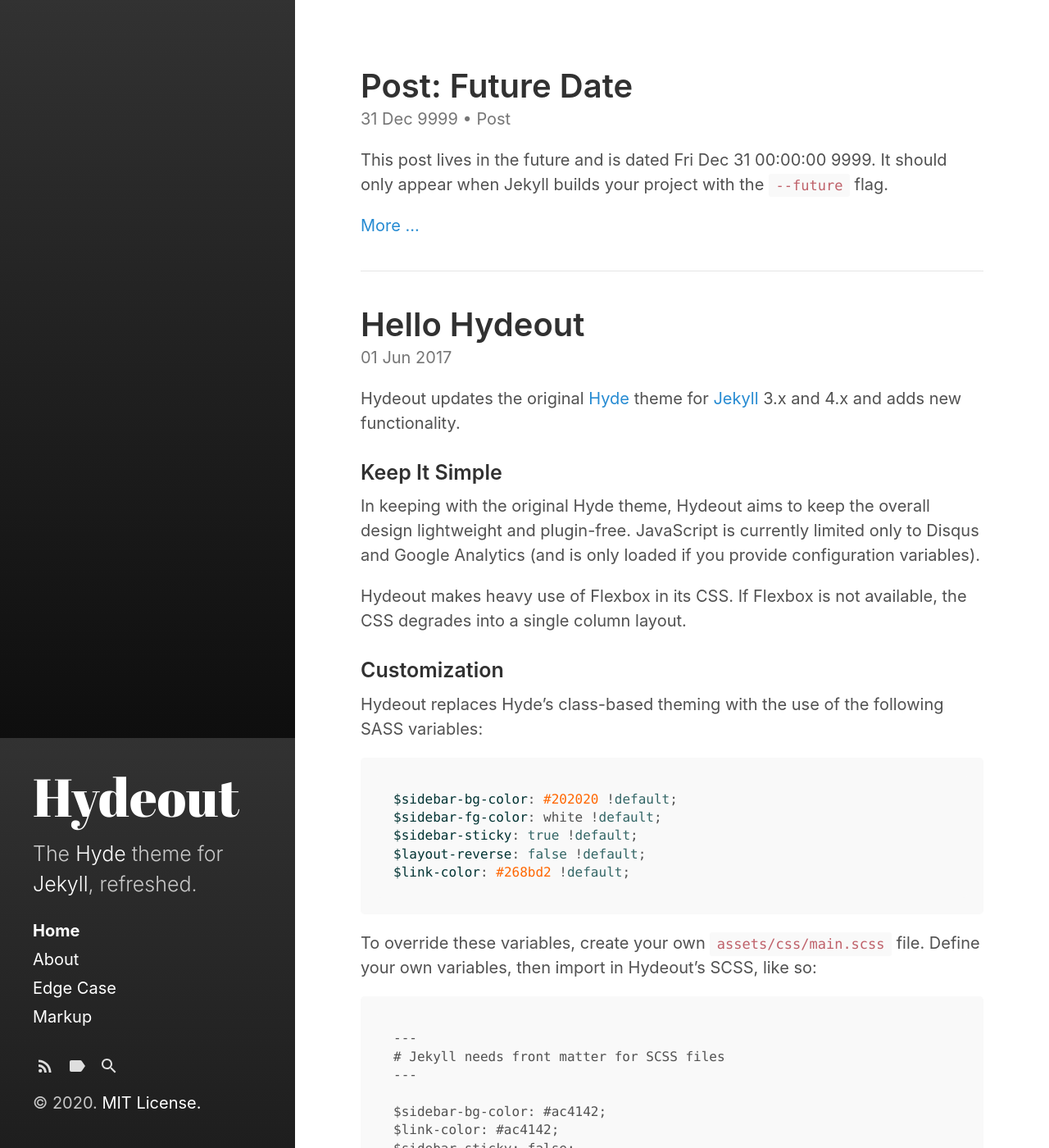
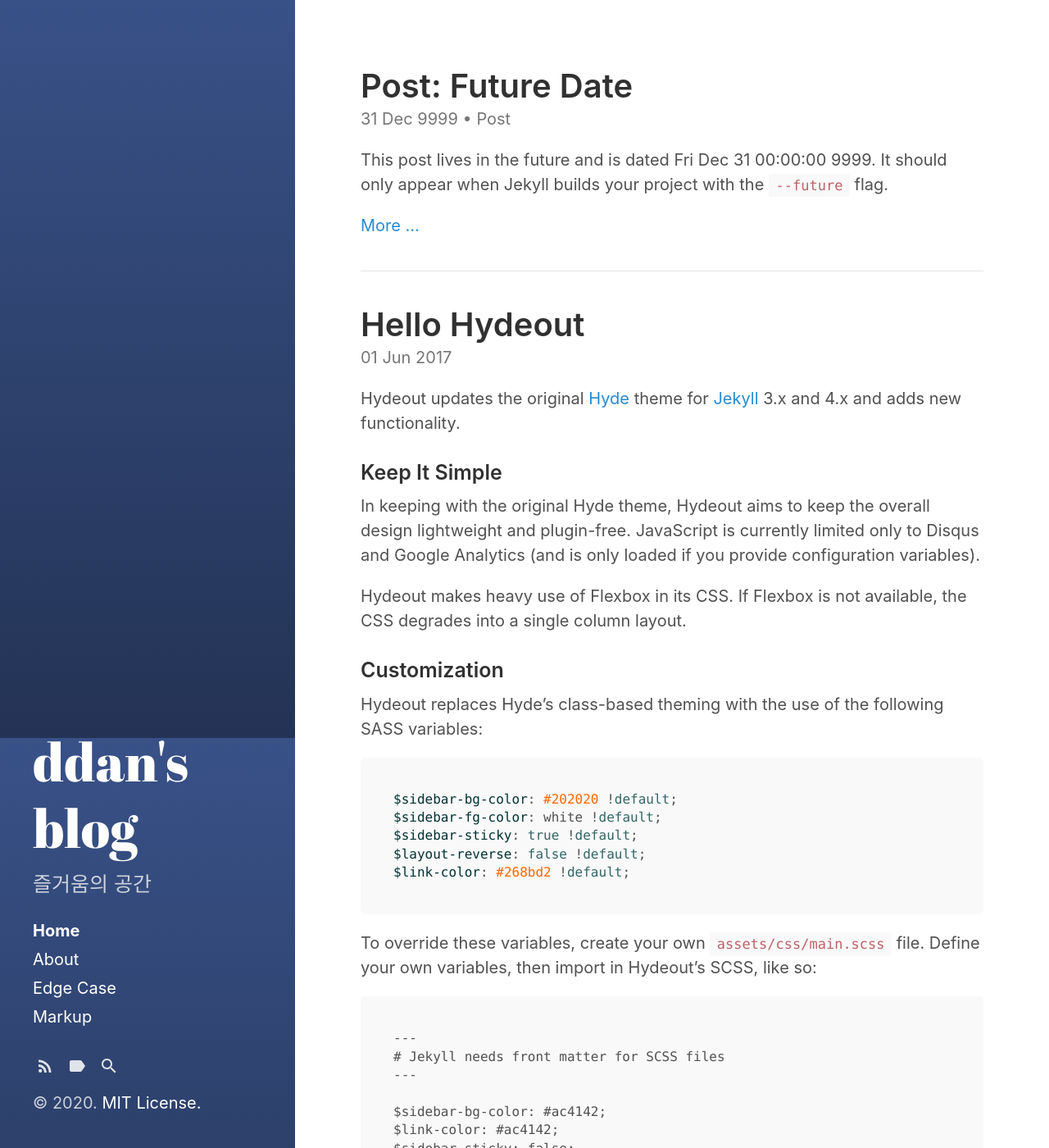
Before and after one commit to ddanddan18/ddanddan18.github.io, a Jekyll site: the page built from index.html, in a window 1280 px wide and 1400 px high. Shown: the whole window at 82% size. Built offline with Jekyll 4.4.1, drawn with Linux system fonts in a browser that asks for light colours; the list of posts is cut into pages by our own code.

Commit message:
modify basic setting

```diff
--- a/_config.yml
+++ b/_config.yml
@@ -3,11 +3,11 @@
 highlighter:      rouge
 
 # Setup
-title:            Hydeout
-tagline:          'A Jekyll theme'
-description:      'The <a href="http://hyde.getpoole.com" target="_blank">Hyde</a> theme for <a href="http://jekyllrb.com" target="_blank">Jekyll</a>, refreshed.'
-url:              https://fongandrew.github.io
-baseurl:          '/hydeout'
+title:            ddan's blog
+tagline:          'ddanddan18 blog'
+description:      '즐거움의 공간'
+url:              'https://ddanddan18.github.io/'
+baseurl:          ''
                   # the optional subpath of your site, e.g. "/blog"
                   # NB: This applies to all pages in your Jekyll site.
                   # If you want to move just the blog index pages but keep
@@ -15,8 +15,8 @@
                   # sidebar_blog_link below.
 
 author:
-  name:           'Andrew Fong'
-  url:            https://twitter.com/fongandrewc
+  name:           'DDanddan Jo'
+  url:            'https://www.instagram.com/fivedrgn'
 
 paginate:         5
 # paginate_path:    '/page:num'
--- a/assets/css/main.scss
+++ b/assets/css/main.scss
@@ -3,4 +3,5 @@
 # only main files contain this front matter, not partials.
 ---
 
+$sidebar-bg-color: #2e426e;
 @import "hydeout";
```
